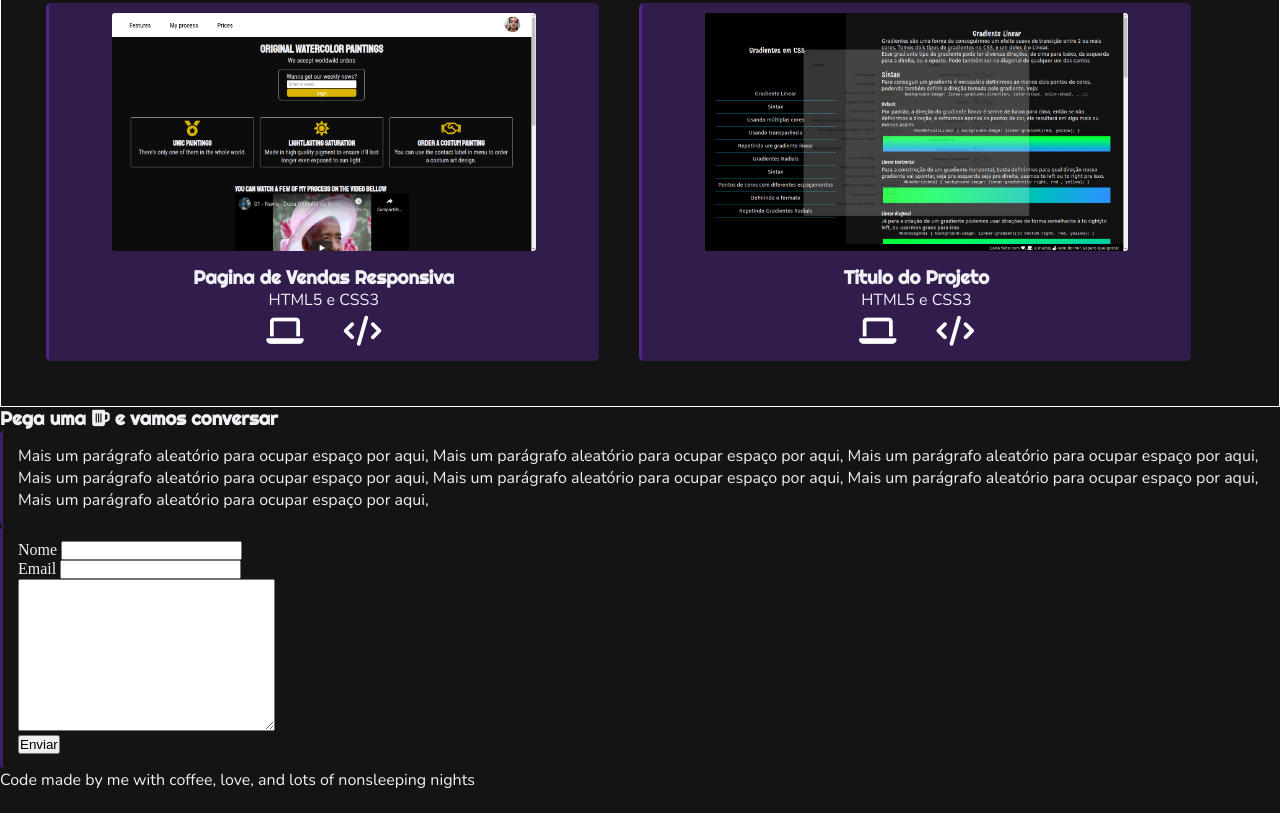
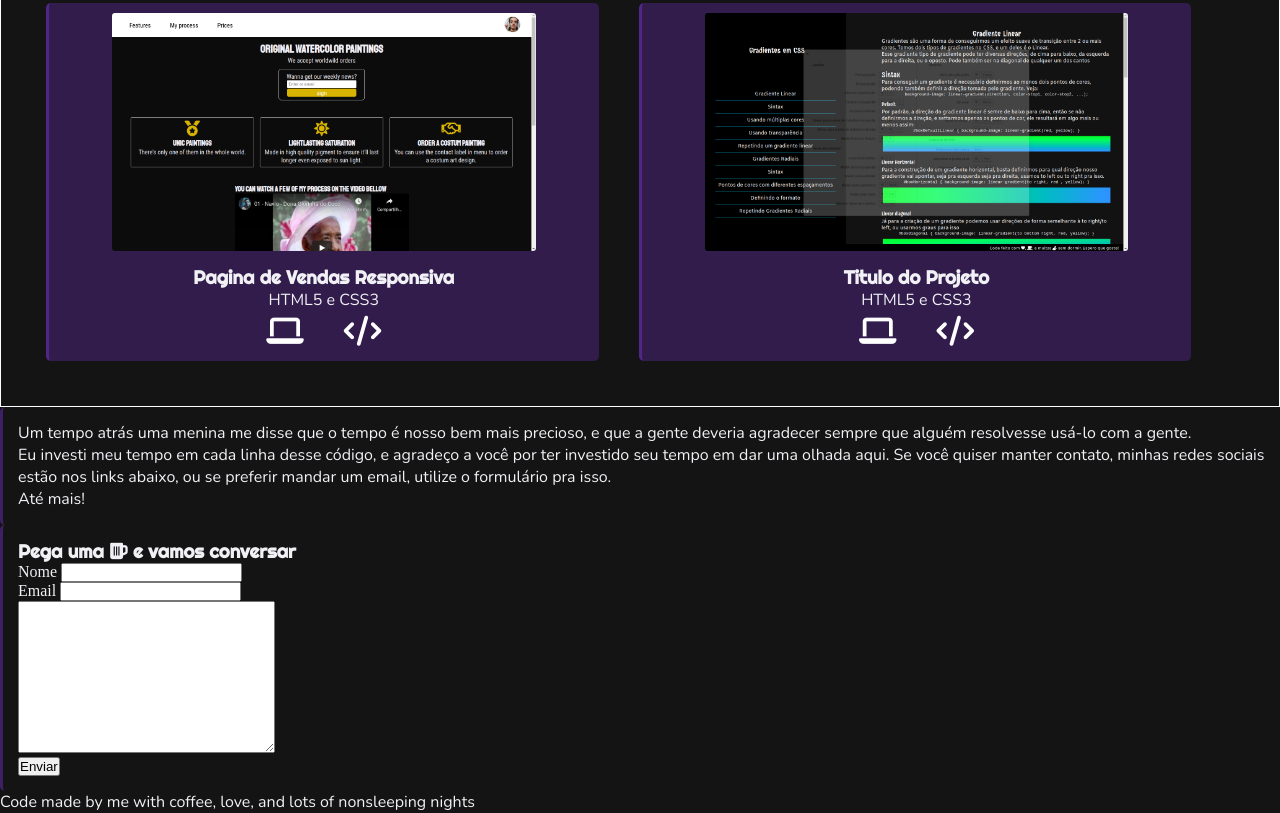
Before and after one commit to hiagoptk/hiagoptk.github.io, a plain HTML site: page index.html in a window 1280 px wide. Shown: the part 2071-2884 px from the top of the page. Before the commit the page ends 2862 px from the top, so only its background shows below. Drawn offline with nearby package versions, Linux system fonts and the light colour scheme.

Commit message:
Finalizando a contact-section e o definindo o estilo do formulário

```diff
--- a/index.html
+++ b/index.html
@@ -244,18 +244,23 @@
     </section>
 
     <section id="contact-section">
+
+        <div class="mainbox">
+            <div class="box" id="godbye">
+                <p> Um tempo atrás uma menina me disse que o tempo é nosso bem mais precioso,
+                    e que a gente deveria agradecer sempre que alguém resolvesse usá-lo com a gente.
+                </p>
+                <p>Eu investi meu tempo em cada linha desse código, e agradeço a você por ter
+                    investido seu tempo em dar uma olhada aqui. Se você quiser manter contato,
+                    minhas redes sociais estão nos links abaixo, ou se preferir mandar um email,
+                    utilize o formulário pra isso.
+                </p>
+                <p>Até mais!</p>
+            </div>
+
+
+                <form action="" id="contato" class="box">
                     <h3>Pega uma <i class="fas fa-beer"></i> e vamos conversar </h3>
-        <div class="box" id="godbye">
-            <p>Mais um parágrafo aleatório para ocupar espaço por aqui,
-                Mais um parágrafo aleatório para ocupar espaço por aqui,
-                Mais um parágrafo aleatório para ocupar espaço por aqui,
-                Mais um parágrafo aleatório para ocupar espaço por aqui,
-                Mais um parágrafo aleatório para ocupar espaço por aqui,
-                Mais um parágrafo aleatório para ocupar espaço por aqui,
-                Mais um parágrafo aleatório para ocupar espaço por aqui,
-            </p>
-        </div>
-        <form action="" id="contato" class="box">
                     <div class="formGroup">
                         <label for="name">Nome</label>
                         <input type="text" name="Nome" class="formEntry">
@@ -269,6 +274,8 @@
                     </div>
                     <button>Enviar</button>
                 </form>
+
+        </div>
     </section>
 
     <footer id="footer">
```
Lines whose indentation alone changed are shown as unchanged.
